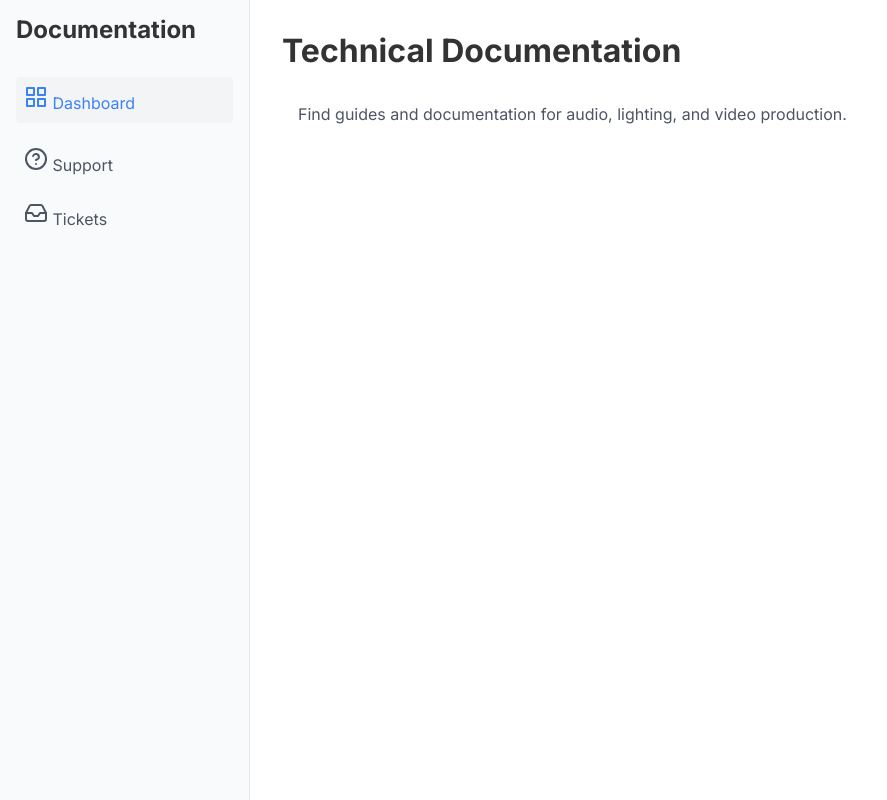
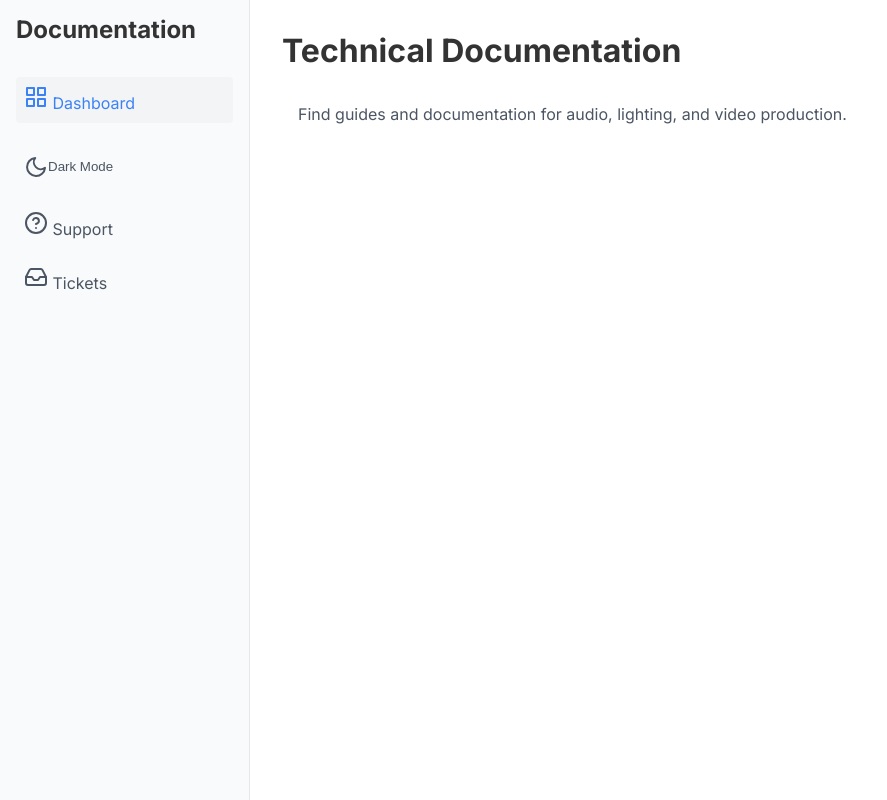
Before and after one commit to Crustable/ProSup, a Flask app: page / in a window 1280 px wide. Shown: the whole page, without its empty margins (0-887 px from the left). Run offline with Flask 3, Linux system fonts and the light colour scheme.

Commit message:
Assistant checkpoint: Added dark mode toggle with theme persistence
Assistant generated file changes:
- css/styles.css: Add dark mode CSS variables
- templates/base.html: Add dark mode toggle to navigation, Add dark mode toggle JavaScript
- static/styles.css: Add toggle button styles

---

User prompt:

Add dark mode toggle

Replit-Commit-Author: Assistant
Replit-Commit-Session-Id: f634663b-cd35-4bbc-8333-38005ec2f1ef

```diff
--- a/static/styles.css
+++ b/static/styles.css
@@ -170,6 +170,28 @@ a:hover {
   text-decoration: none;
 }
 
+.theme-toggle {
+  margin-top: 1.5rem;
+}
+
+.theme-toggle button {
+  width: 100%;
+  text-align: left;
+  border: none;
+  background: none;
+  cursor: pointer;
+  display: flex;
+  align-items: center;
+}
+
+.dark-mode .nav-link:hover, .dark-mode .nav-link.active {
+  background-color: #333;
+}
+
+.dark-mode #theme-toggle-icon {
+  transform: rotate(180deg);
+}
+
 /* Form elements */
 .form-group {
   margin-bottom: 1rem;
--- a/templates/base.html
+++ b/templates/base.html
@@ -25,6 +25,11 @@
                     <a href="/" class="nav-link {% if request.path == '/' %}active{% endif %}">
                         <i data-feather="grid" class="mr-2"></i> Dashboard
                     </a>
+                </li>
+                <li class="nav-item theme-toggle">
+                    <button id="theme-toggle" class="nav-link">
+                        <i data-feather="moon" class="mr-2" id="theme-toggle-icon"></i> <span id="theme-toggle-text">Dark Mode</span>
+                    </button>
                 </li>
 
                 {% if categories %}
@@ -93,6 +98,48 @@
                     sidebar.classList.remove('open');
                 });
             }
+
+            // Dark mode toggle
+            const themeToggle = document.getElementById('theme-toggle');
+            const themeToggleIcon = document.getElementById('theme-toggle-icon');
+            const themeToggleText = document.getElementById('theme-toggle-text');
+
+            // Check for saved theme preference or use user's system preference
+            const prefersDarkScheme = window.matchMedia("(prefers-color-scheme: dark)");
+            const savedTheme = localStorage.getItem("theme");
+
+            if (savedTheme === "dark" || (!savedTheme && prefersDarkScheme.matches)) {
+                document.body.classList.add("dark-mode");
+                themeToggleText.textContent = "Light Mode";
+                themeToggleIcon.setAttribute("data-feather", "sun");
+            } else {
+                themeToggleText.textContent = "Dark Mode";
+                themeToggleIcon.setAttribute("data-feather", "moon");
+            }
+
+            // Re-run feather icons after setting initial icon
+            feather.replace();
+
+            // Toggle theme when button is clicked
+            if (themeToggle) {
+                themeToggle.addEventListener('click', function() {
+                    document.body.classList.toggle("dark-mode");
+
+                    // Update toggle text and icon
+                    if (document.body.classList.contains("dark-mode")) {
+                        localStorage.setItem("theme", "dark");
+                        themeToggleText.textContent = "Light Mode";
+                        themeToggleIcon.setAttribute("data-feather", "sun");
+                    } else {
+                        localStorage.setItem("theme", "light");
+                        themeToggleText.textContent = "Dark Mode";
+                        themeToggleIcon.setAttribute("data-feather", "moon");
+                    }
+
+                    // Re-run feather icons after changing icon
+                    feather.replace();
+                });
+            }
         });
     </script>
 
```
Also changed, not shown: css/styles.css (+11 -0 lines).
